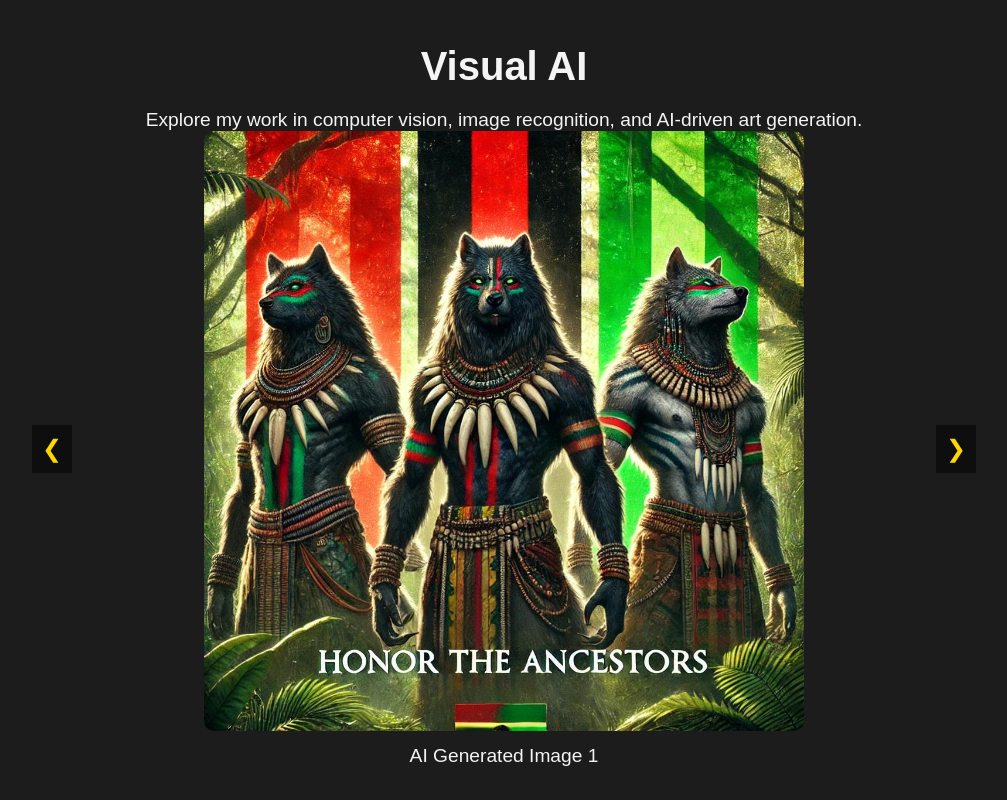
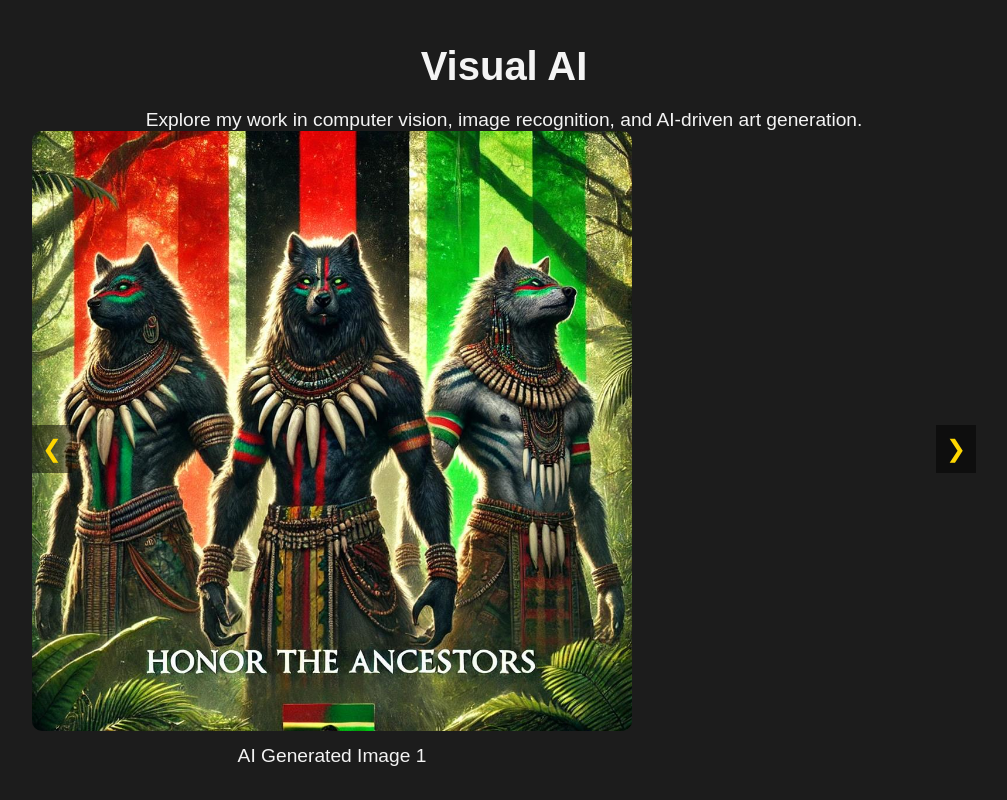
Before and after one commit to CKThaPoet/PortfolioExperiment, a plain HTML site: page index.html in a window 1280 px wide. Shown: the part 820-1620 px from the top of the page, without its empty margins (136-1143 px from the left). Drawn offline with Linux system fonts and the light colour scheme; a script that the page names is missing.

Commit message:
trying to fix image

```diff
--- a/styles.css
+++ b/styles.css
@@ -82,16 +82,20 @@ section p {
   margin: 0 auto;
 }
 
+/* Carousel Styles */
 .carousel {
   display: flex;
   overflow: hidden;
-  justify-content: center;
-  align-items: center;
 }
 
 .carousel-slide {
-  display: none;
+  display: none; /* Hide all slides by default */
   text-align: center;
+  transition: transform 0.5s ease;
+}
+
+.carousel-slide:first-child {
+  display: block; /* Show the first slide by default */
 }
 
 .carousel-slide img {
```
